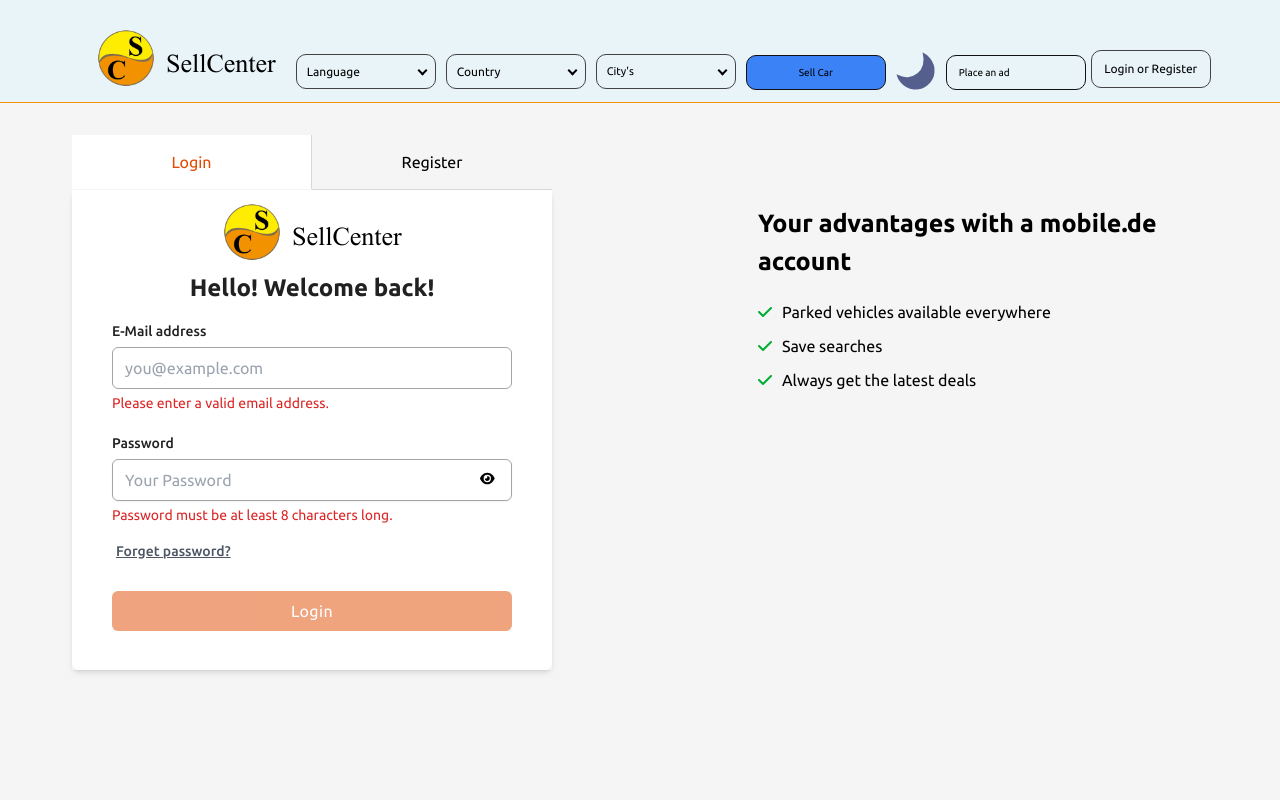
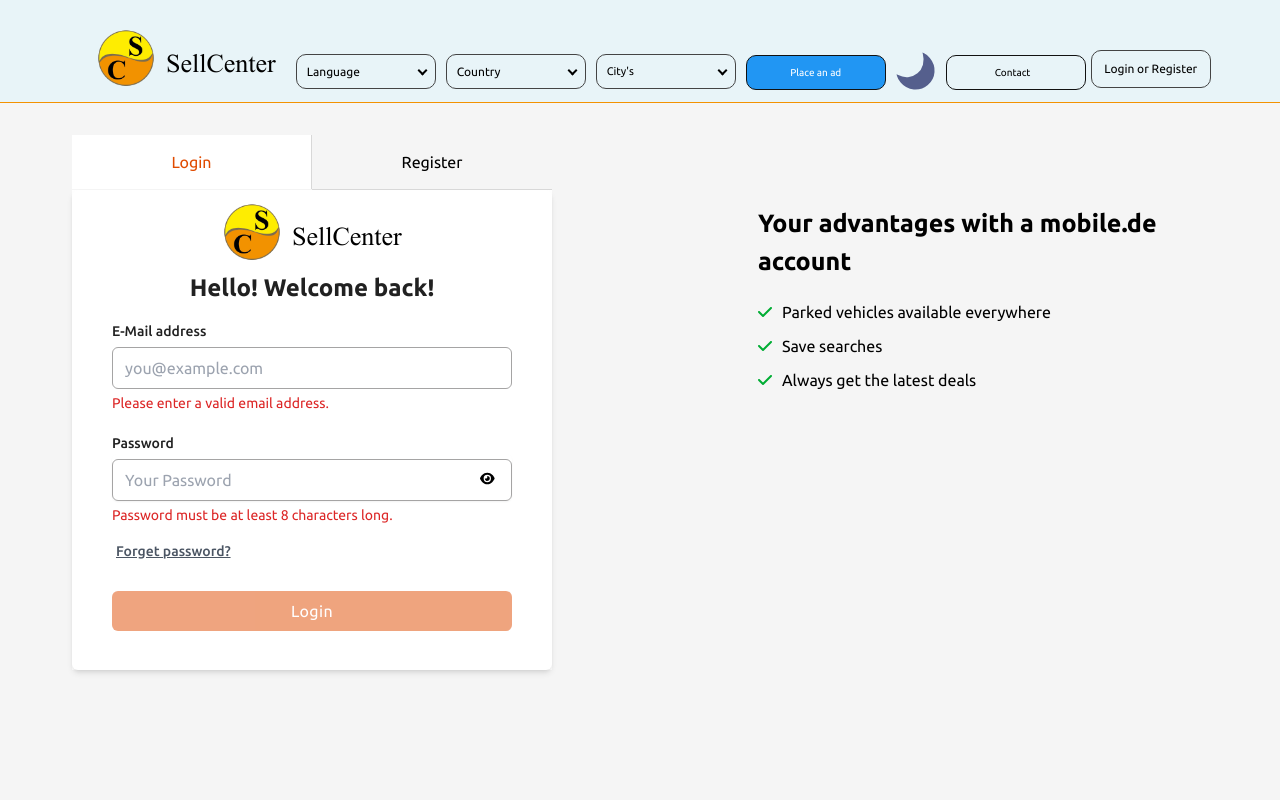
Before and after one commit to Deryjon/mobile-de, a Vue app: page /login in a window 1280 px wide. Shown: the top 800 px of the page. Built offline with nearby package versions, Linux system fonts and the light colour scheme; what vue3-geolocation would draw is missing.

Commit message:
fix: correct mistake in btn (2023-09-03, 16:53)

```diff
--- a/src/layouts/HeaderLayout/components/HeaderActions.vue
+++ b/src/layouts/HeaderLayout/components/HeaderActions.vue
@@ -404,7 +404,7 @@
         </div> -->
     </div>
     <button
-      class=" bg-blue-500 mt-[22px] mark_input mark-select w-[180px] lg:w-[150px] xl:w-[140px] h-[35px] outline-none rounded-[10px] py-[6px] px-4 font-normal pr-[30px] text-[10px] lg:text-[10px]"
+      class=" bg-[#2196F3] mt-[22px] mark_input mark-select w-[180px] lg:w-[150px] xl:w-[140px] h-[35px] text-[#fff] outline-none rounded-[10px] py-[6px] px-2 font-normal pr-[30px] text-[10px] lg:text-[10px]"
       :class="{ 'bg-blue-500': isDarkMode, 'bg-transparent': isDarkMode }"
     >
       {{ $t("message.header.sell") }}
--- a/src/layouts/HeaderLayout/components/HeaderContact.vue
+++ b/src/layouts/HeaderLayout/components/HeaderContact.vue
@@ -1,6 +1,6 @@
 <template>
   <button
-    class="bg-transparent mark-select w-[180px] lg:w-[150px] xl:w-[140px] h-[35px] outline-none rounded-[10px] py-[9px] px-3 font-normal  text-[10px] lg:text-[10px] mt-[42px]"
+    class="bg-transparent mark-select w-[180px] lg:w-[150px] xl:w-[140px] h-[35px] outline-none rounded-[10px] py-[9px] px-12 font-normal  text-[10px] lg:text-[10px] mt-[42px]"
     :class="{ 'bg-white': isDarkMode, 'bg-gray-800': isDarkMode }"
   >
     {{ $t("message.header.contact") }}
--- a/src/locales/en/index.js
+++ b/src/locales/en/index.js
@@ -1,9 +1,9 @@
 export default {
   message: {
     header: {
-      sell: "Sell Car",
+      sell: "Place an ad",
       login: "Login or Register",
-      contact: "Place an ad",
+      contact: "Contact",
     },
     selects: {
       mark: "Mark",
--- a/src/locales/fr/index.js
+++ b/src/locales/fr/index.js
@@ -1,9 +1,9 @@
 export default {
   message: {
     header: {
-      sell: "Vendre",
+      sell: "Passer une annonce",
       login: "Connexion ou Inscription",
-      contact: "Passer une annonce",
+      contact: "Contact",
     },
     selects: {
       mark: "Marquer",
--- a/src/locales/gr/index.js
+++ b/src/locales/gr/index.js
@@ -1,9 +1,9 @@
 export default {
   message: {
     header: {
-      sell: "Auto verkaufen",
+      sell: "Anzeige aufgeben",
       login: "Anmelden oder Registrieren",
-      contact: "Anzeige aufgeben",
+      contact: "Kontakt",
     },
     selects: {
       mark: "Markieren",
--- a/src/locales/pol/index.js
+++ b/src/locales/pol/index.js
@@ -1,9 +1,9 @@
 export default {
   message: {
     header: {
-      sell: "Sprzedać samochód",
+      sell: "Umieść ogłoszenie",
       login: "Zaloguj się lub zarejestruj",
-      contact: "Umieść ogłoszenie",
+      contact: "Kontakt",
     },
     selects: {
       mark: "Ocena",
--- a/src/locales/ru/index.js
+++ b/src/locales/ru/index.js
@@ -1,9 +1,9 @@
 export default {
   message: {
     header: {
-      sell: "Продайте автомобиль",
+      sell: "Разместить объявление",
       login: "Войдите или зарегистрируйтесь",
-      contact: "Разместить объявление",
+      contact: "Контакт",
     },
     selects: {
       mark: "Марка",
--- a/src/locales/sp/index.js
+++ b/src/locales/sp/index.js
@@ -1,9 +1,9 @@
 export default {
   message: {
     header: {
-      sell: "vender coche",
+      sell: "Colocar un anuncio",
       login: "Inicie sesión o regístrese",
-      contact: "Colocar un anuncio",
+      contact: "Contacto",
     },
     selects: {
       mark: "Marca",
--- a/src/locales/sw/index.js
+++ b/src/locales/sw/index.js
@@ -1,9 +1,9 @@
 export default {
   message: {
     header: {
-      sell: "Sälja bil",
+      sell: "Lägg in annons",
       login: "Logga in eller registrera dig",
-      contact: "Lägg in annons",
+      contact: "Kontakt",
     },
     selects: {
       mark: "Mark",
```
